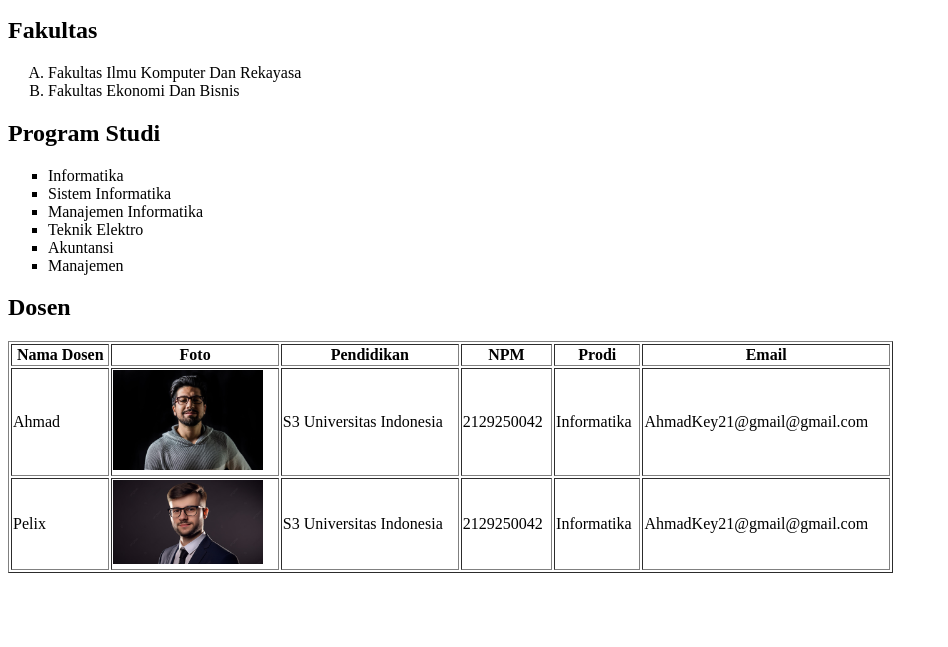
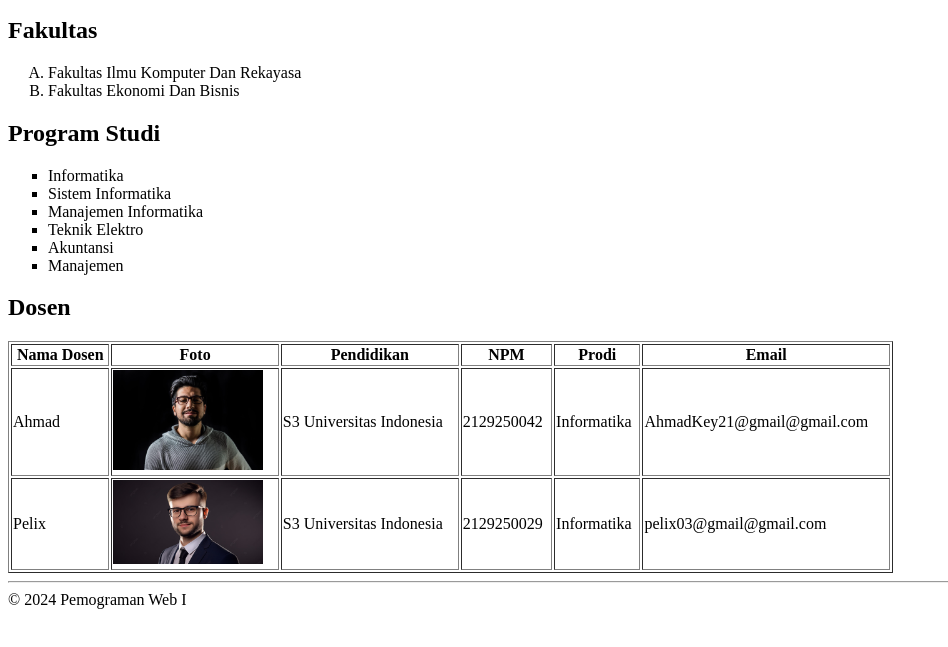
Before and after one commit to garciabryanf/P1PWIF21, a plain HTML site: page index.html in a window 1280 px wide. Shown: the part 101-748 px from the top of the page, without its empty margins (0-948 px from the left). Drawn offline with Linux system fonts and the light colour scheme.

Commit message:
Update index.html

```diff
--- a/index.html
+++ b/index.html
@@ -55,10 +55,13 @@
             <td>Pelix</td>
             <td> <img src="img/pngtree-man-wearing-glasses-and-a-suit-smiles-for-the-camera-image_2904370.jpg" alt="Pelix" width="150px"></td>
             <td>S3 Universitas Indonesia</td>
-            <td>2129250042</td>
+            <td>2129250029</td>
             <td>Informatika</td>
-            <td>AhmadKey21@gmail@gmail.com</td>
+            <td>pelix03@gmail@gmail.com</td>
         </tr>
      </table>
+
+     <hr>
+     &copy; 2024 Pemograman Web I
 </body>
 </html>
```
